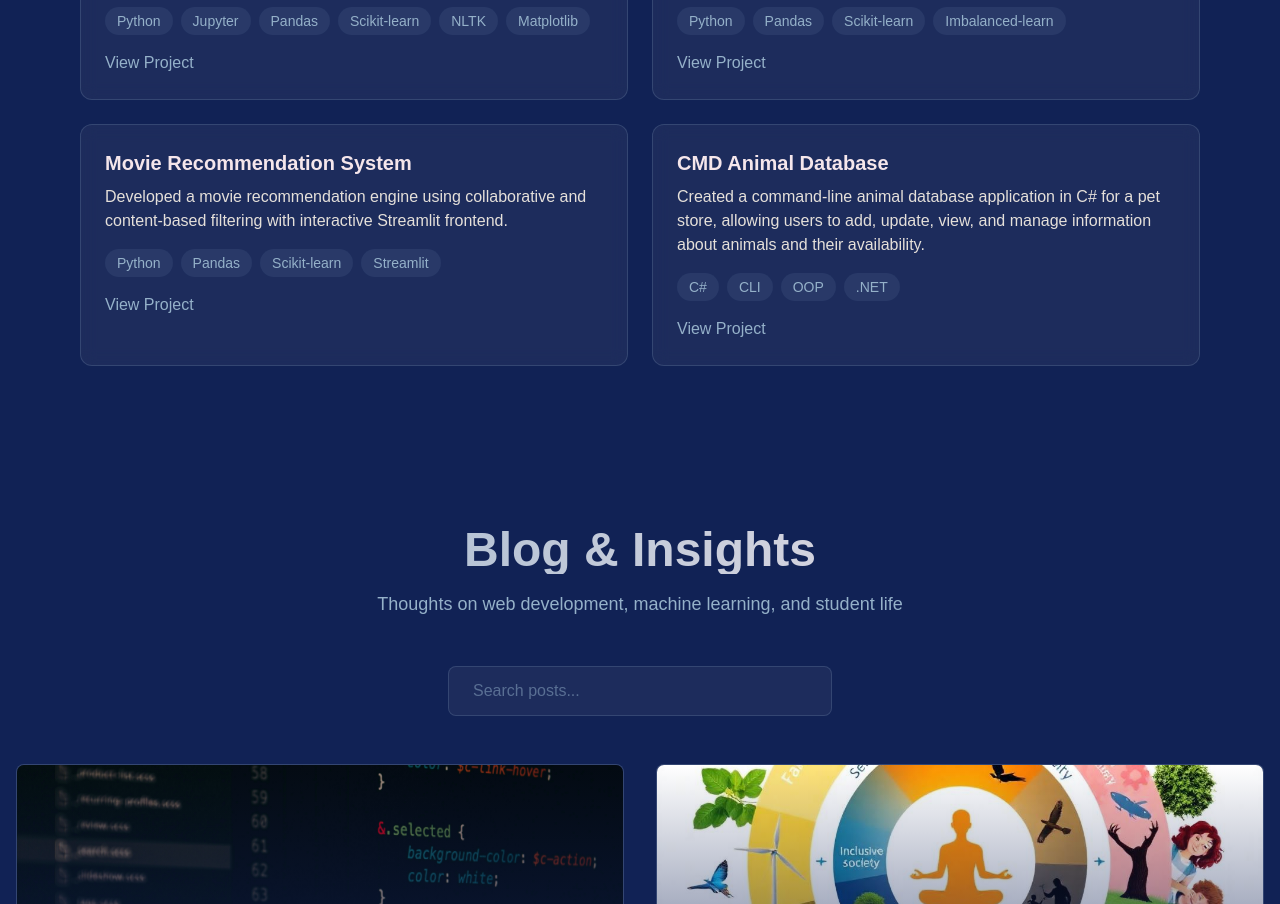
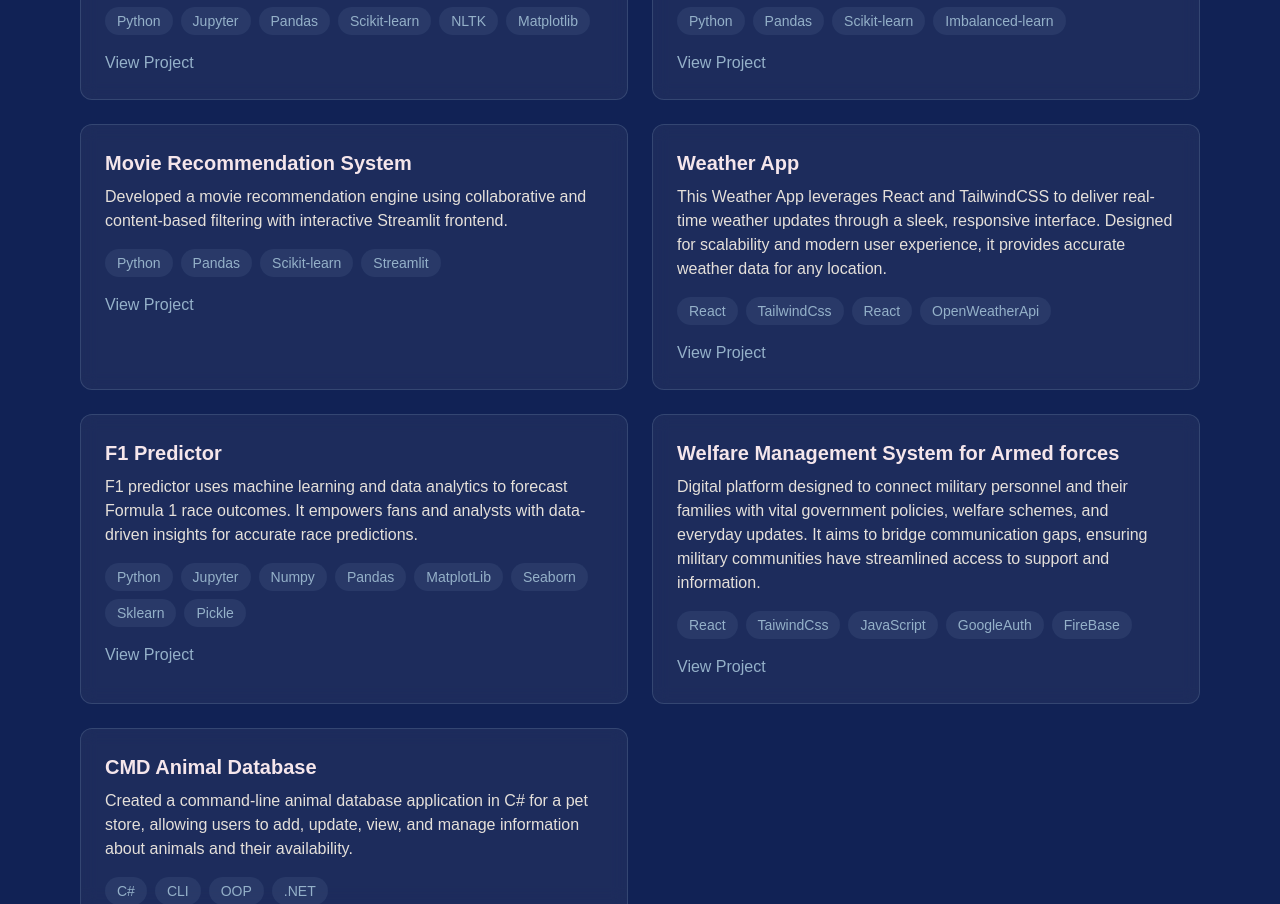
Before and after one commit to Rajaykumar12/Portfolio_webiste, a React (Vite) app: page / in a window 1280 px wide. Shown: the part 3020-3924 px from the top of the page. Built offline with nearby package versions, Linux system fonts and the light colour scheme.

Commit message:
Updated Project section

```diff
--- a/src/components/sections/Projects.jsx
+++ b/src/components/sections/Projects.jsx
@@ -1,3 +1,4 @@
+import { title } from "framer-motion/client";
 import { RevealOnScroll } from "../RevealOnScroll"
 
 
@@ -6,13 +7,13 @@ export const Projects = () => {
         {
             title: "Redactly AI",
             description: "An intelligent text redaction tool that automatically detects and removes sensitive information from medical records using NLP and machine learning.",
-            tech: ["Python", "Django", "React", "Node.js", "Pandas", "NumPy", "Scikit-learn", "NLTK", "Docker"],
+            tech: ["Python","React", "Node.js", "Pandas", "NumPy", "Scikit-learn", "NLTK", "Docker"],
             link: "https://github.com/Rajaykumar12/RedactlyAi"
         },
         {
             title: "EarnEasy",
             description: "A rental marketplace for students to rent out or rent products from others, making peer-to-peer rentals easy and secure.",
-            tech: ["React", "Node.js", "Django", "JavaScript", "Express.js", "RESTful APIs"],
+            tech: ["React", "Node.js","JavaScript", "Express.js", "RESTful APIs"],
             link: "https://github.com/Rajaykumar12/EarnEasy"
         },
         {
@@ -34,11 +35,29 @@ export const Projects = () => {
             link: "https://github.com/Rajaykumar12/Movie_Recommendation_System"
         },
         {
+            title: "Weather App",
+            description: "This Weather App leverages React and TailwindCSS to deliver real-time weather updates through a sleek, responsive interface. Designed for scalability and modern user experience, it provides accurate weather data for any location.",
+            tech: ["React", "TailwindCss", "React", "OpenWeatherApi"],
+            link: "https://github.com/Rajaykumar12/WeatherApp"
+        },
+        {
+            title: "F1 Predictor",
+            description: "F1 predictor uses machine learning and data analytics to forecast Formula 1 race outcomes. It empowers fans and analysts with data-driven insights for accurate race predictions.",
+            tech: ["Python", "Jupyter", "Numpy", "Pandas", "MatplotLib", "Seaborn", "Sklearn", "Pickle"],
+            link: "https://github.com/Rajaykumar12/F1_predictor"
+        },
+        {
+            title: "Welfare Management System for Armed forces",
+            description: "Digital platform designed to connect military personnel and their families with vital government policies, welfare schemes, and everyday updates. It aims to bridge communication gaps, ensuring military communities have streamlined access to support and information.",
+            tech: ["React", "TaiwindCss", "JavaScript", "GoogleAuth", "FireBase"],
+            link: "https://github.com/Rajaykumar12/quantum-skill-sangam25"
+        },
+        {
             title: "CMD Animal Database",
             description: "Created a command-line animal database application in C# for a pet store, allowing users to add, update, view, and manage information about animals and their availability.",
             tech: ["C#", "CLI", "OOP", ".NET"],
             link: "https://github.com/Rajaykumar12/c-projects/tree/main/animal%20databas"
-        }
+        },
     ];
 
     return (
```
